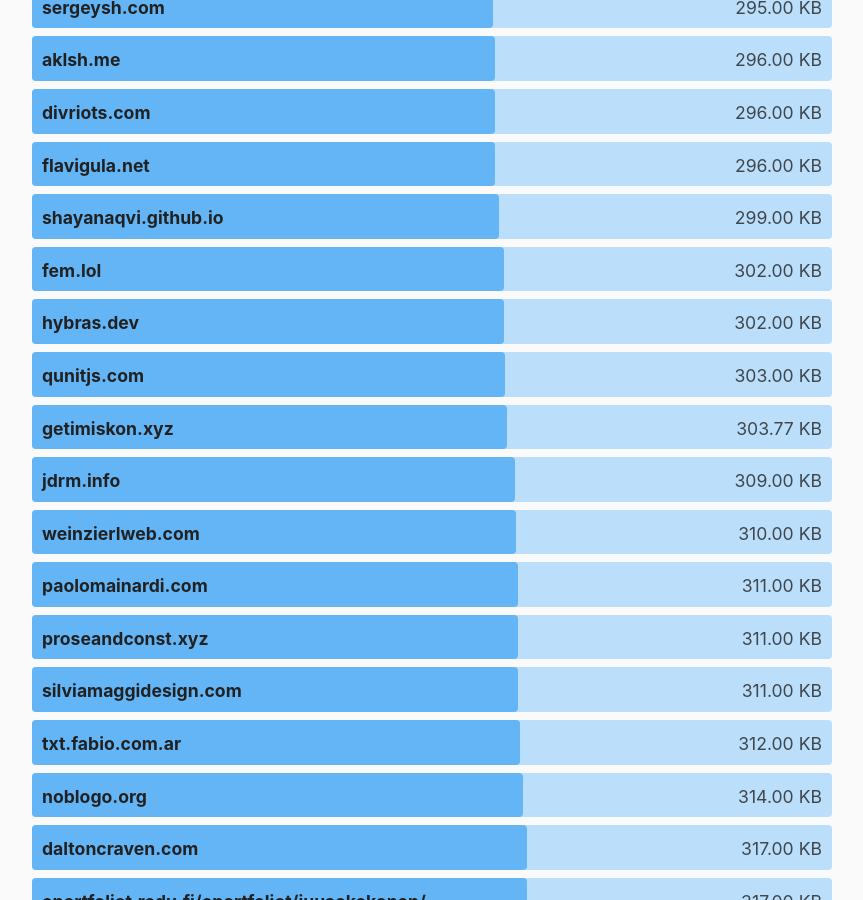
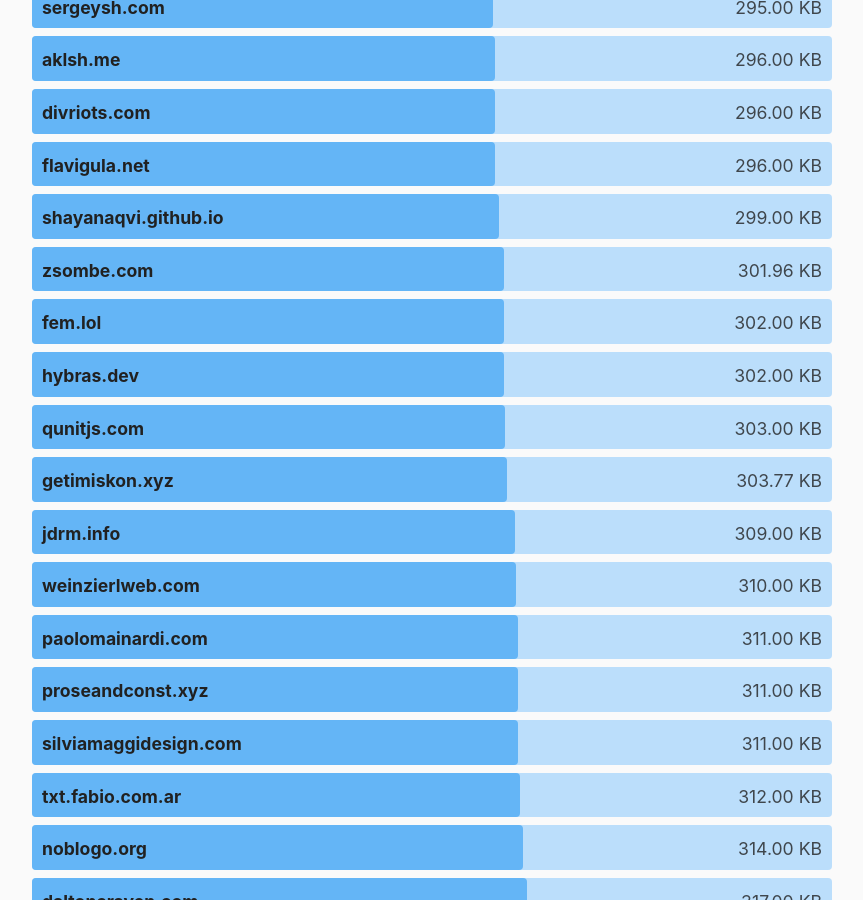
Before and after one commit to kevquirk/512kb.club, a Jekyll site: the page built from index.md, in a window 1280 px wide and 900 px high, scrolled down 35575 px. Shown: the whole window, without its empty margins (208-1071 px from the left). Built offline with Jekyll 4.4.1, drawn with Linux system fonts in a browser that asks for light colours.

Commit message:
Update sites.yml

```diff
--- a/_data/sites.yml
+++ b/_data/sites.yml
@@ -3772,3 +3772,8 @@
   url: https://zwieratko.sk/
   size: 28.07
   last_checked: 2024-02-11
+
+- domain: zsombe.com
+  url: https://zsombe.com
+  size: 301.96
+  last_checked: 2024-03-14
```
